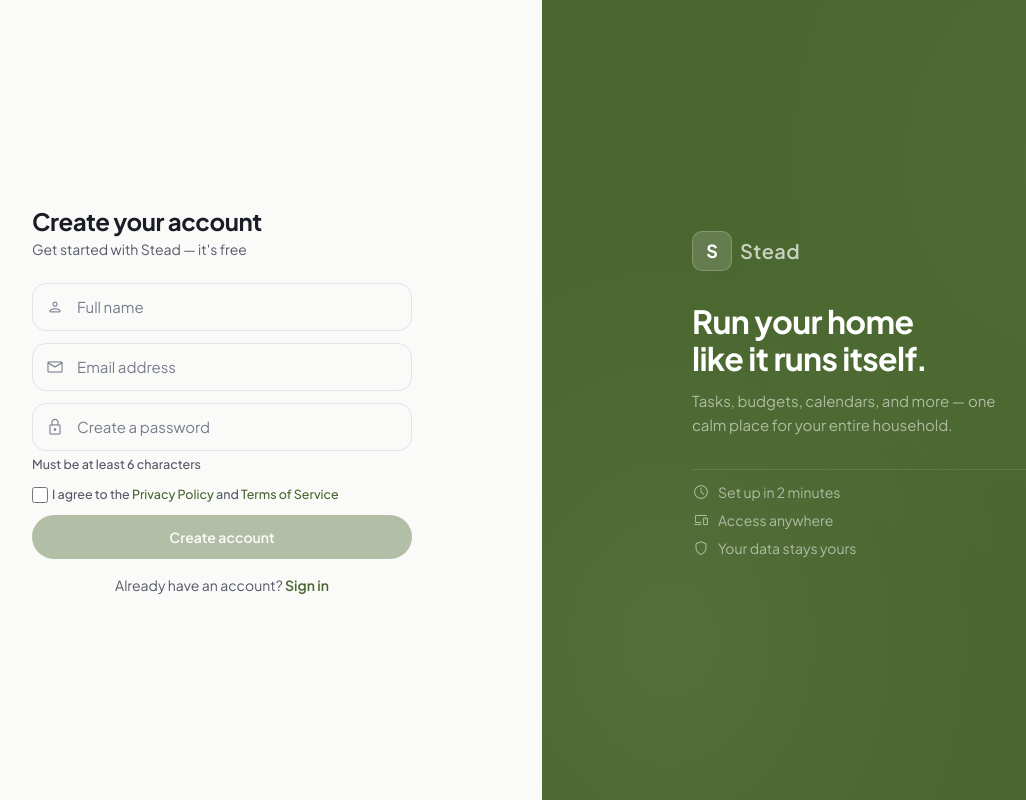
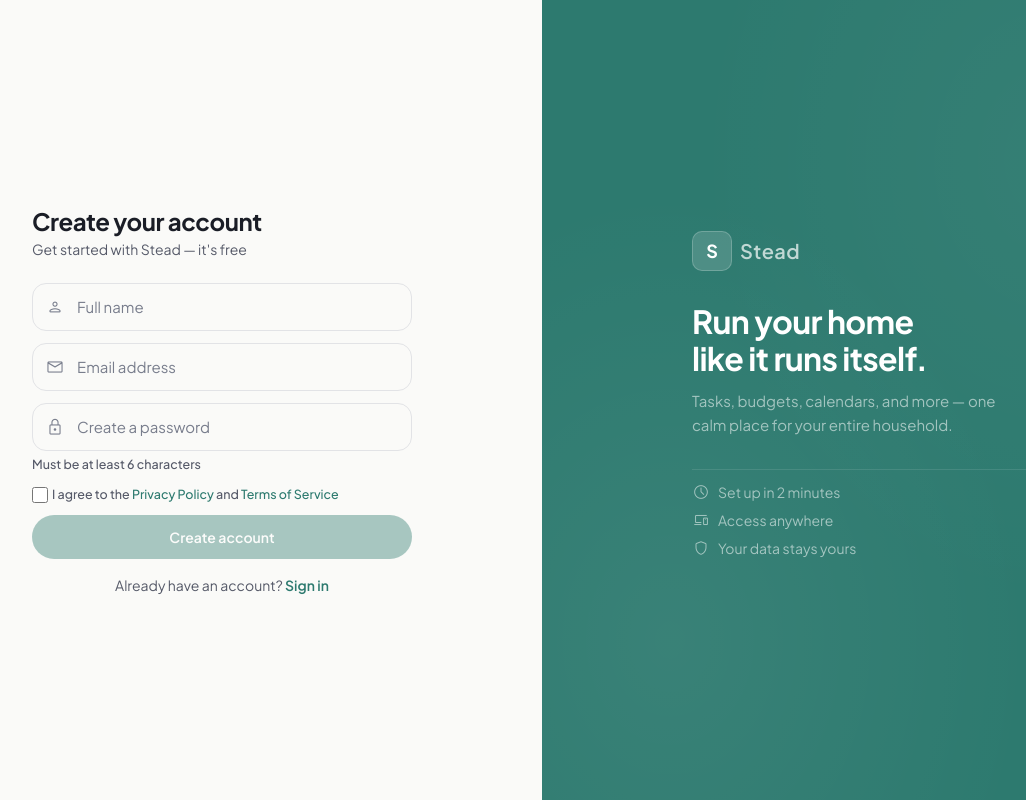
Before and after one commit to moontasirsoumik/Stead, a Vue app: page /signup in a window 1280 px wide. Shown: the whole page, without its empty margins (98-1124 px from the left). Built offline with nearby package versions, Linux system fonts and the light colour scheme; no server answers.

Commit message:
feat(auth): match button colors to door, switch theme on login/signup

```diff
--- a/src/features/auth/AuthShell.vue
+++ b/src/features/auth/AuthShell.vue
@@ -158,8 +158,15 @@
   --color-info: #3A6C9E;
   --color-info-bg: #EDF4FB;
 
-  /* Door bg — pinned to light-mode brand value per accent */
-  --door-brand-bg: var(--color-brand-primary);
+  /* Brand tokens — login state (household green) */
+  --color-brand-primary: #49662E;
+  --color-brand-hover: #3D5726;
+  --color-brand-pressed: #324A1E;
+  --color-brand-selected: #EFF5EA;
+  --color-brand-subtle: #DEE9D4;
+  --color-primary-container: #DEE9D4;
+  --color-on-primary-container: #2A3D1A;
+  --color-border-brand: #49662E;
 
   /* Door text — always white on saturated brand bg */
   --door-fg: #fff;
@@ -176,26 +183,16 @@
   overflow: hidden;
 }
 
-/* Door panel bg — pin to light-mode brand values so it never becomes a pastel
-   in dark theme. All other tokens above are already light-pinned. */
-:root[data-theme='dark'] .auth-shell                        { --door-brand-bg: #4A5578; }
-:root[data-theme='dark'][data-accent='green'] .auth-shell   { --door-brand-bg: #49662E; }
-:root[data-theme='dark'][data-accent='teal'] .auth-shell    { --door-brand-bg: #2E6B5E; }
-:root[data-theme='dark'][data-accent='blue'] .auth-shell    { --door-brand-bg: #1A56DB; }
-:root[data-theme='dark'][data-accent='purple'] .auth-shell  { --door-brand-bg: #7C3AED; }
-:root[data-theme='dark'][data-accent='rose'] .auth-shell    { --door-brand-bg: #E11D48; }
-:root[data-theme='dark'][data-accent='amber'] .auth-shell   { --door-brand-bg: #D97706; }
-:root[data-theme='dark'][data-scope='personal'] .auth-shell { --door-brand-bg: #2D7A6F; }
-
-@media (prefers-color-scheme: dark) {
-  :root:not([data-theme='light']) .auth-shell                        { --door-brand-bg: #4A5578; }
-  :root:not([data-theme='light'])[data-accent='green'] .auth-shell   { --door-brand-bg: #49662E; }
-  :root:not([data-theme='light'])[data-accent='teal'] .auth-shell    { --door-brand-bg: #2E6B5E; }
-  :root:not([data-theme='light'])[data-accent='blue'] .auth-shell    { --door-brand-bg: #1A56DB; }
-  :root:not([data-theme='light'])[data-accent='purple'] .auth-shell  { --door-brand-bg: #7C3AED; }
-  :root:not([data-theme='light'])[data-accent='rose'] .auth-shell    { --door-brand-bg: #E11D48; }
-  :root:not([data-theme='light'])[data-accent='amber'] .auth-shell   { --door-brand-bg: #D97706; }
-  :root:not([data-theme='light'])[data-scope='personal'] .auth-shell { --door-brand-bg: #2D7A6F; }
+/* Signup state — switch to personal teal across the whole shell */
+.auth-shell--signup {
+  --color-brand-primary: #2D7A6F;
+  --color-brand-hover: #24665D;
+  --color-brand-pressed: #1C544C;
+  --color-brand-selected: #E8F5F2;
+  --color-brand-subtle: #CEEAE4;
+  --color-primary-container: #CEEAE4;
+  --color-on-primary-container: #1A3430;
+  --color-border-brand: #2D7A6F;
 }
 
 /* ── Forms layer: two halves side by side, always visible behind the door ── */
@@ -232,10 +229,10 @@
   display: flex;
   align-items: center;
   justify-content: center;
-  background: var(--door-brand-bg);
+  background-color: #49662E;
   padding: var(--space-2xl);
   z-index: 2;
-  transition: transform 0.7s cubic-bezier(0.16, 1, 0.3, 1);
+  transition: transform 0.7s cubic-bezier(0.16, 1, 0.3, 1), background-color 0.7s cubic-bezier(0.16, 1, 0.3, 1);
   will-change: transform;
   overflow: hidden;
 }
@@ -260,6 +257,7 @@
 /* Signup: door slides right, covering login form → signup form visible on left */
 .auth-shell--signup .auth-door {
   transform: translateX(100%);
+  background-color: #2D7A6F;
 }
 
 /* ── Door content ── */
```
